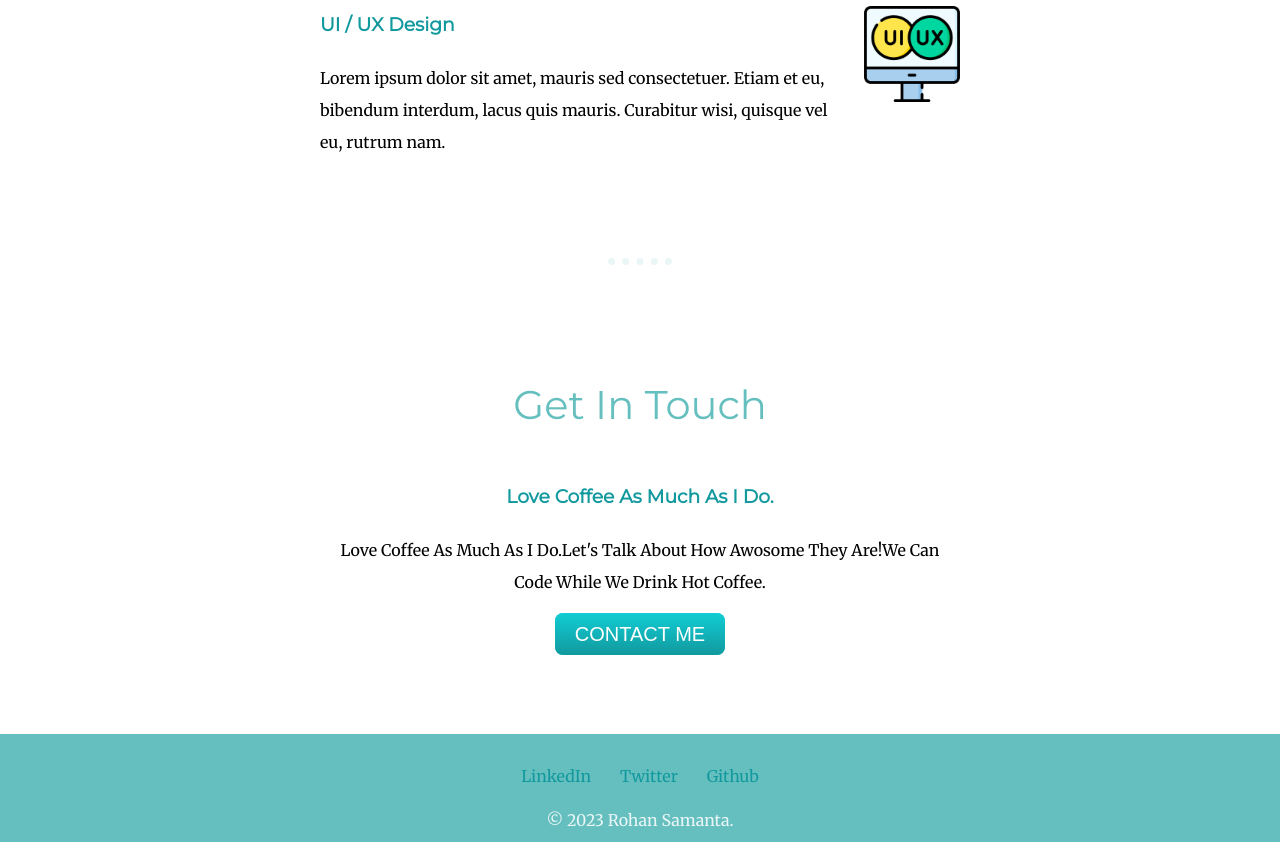
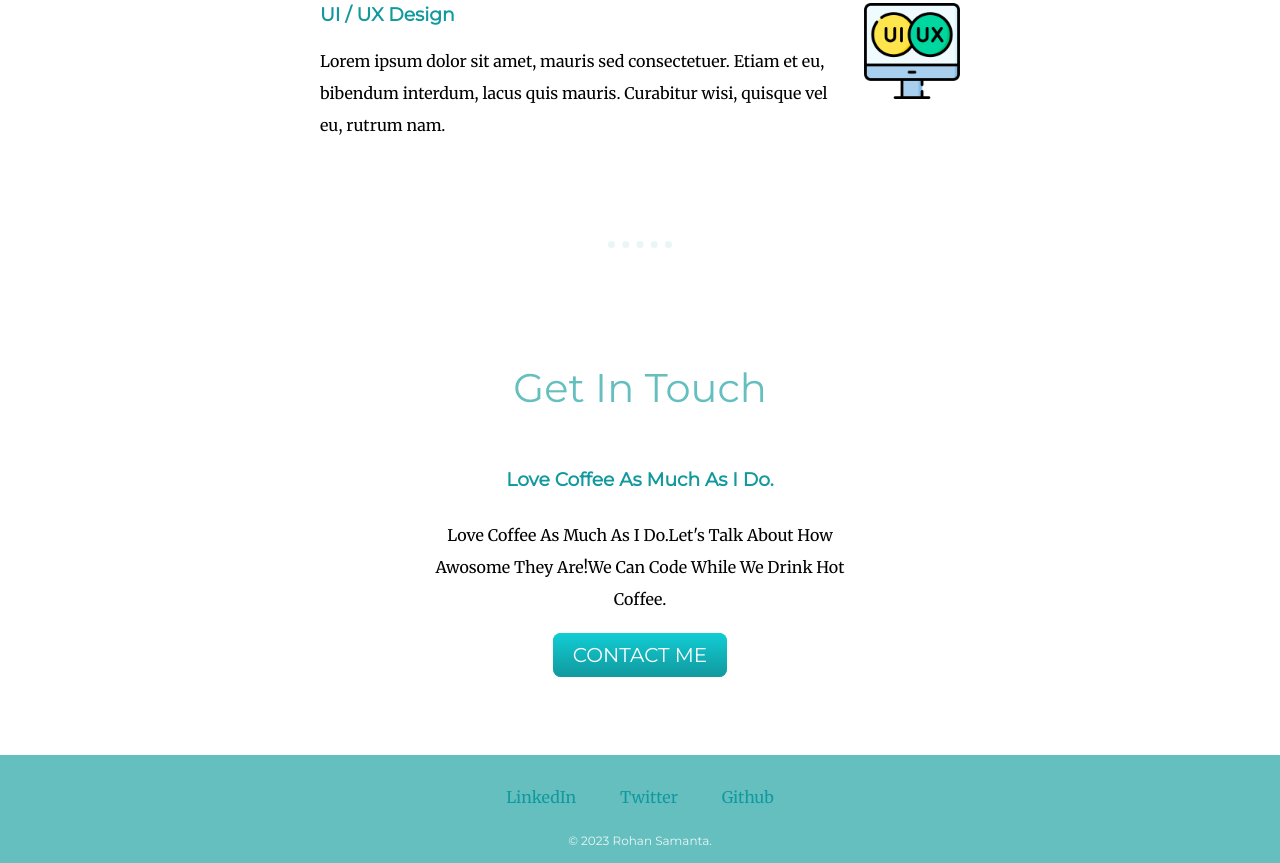
Before and after one commit to rohans2001/css-My-site, a plain HTML site: page index.html in a window 1280 px wide. Shown: the part 1579-2442 px from the top of the page. Before the commit the page ends 2421 px from the top, so only its background shows below. Drawn offline with Linux system fonts and the light colour scheme.

Commit message:
some style changes

```diff
--- a/css/styles.css
+++ b/css/styles.css
@@ -20,7 +20,7 @@ hr{
     border-color:#EAF6F6;
     border-width: 7px;
     width: 5%;
-    margin: 100px auto 100px auto;
+    margin: 100px auto;
 }
 
 h2{
@@ -36,6 +36,11 @@ h3{
     font-family: 'Montserrat', sans-serif;
 
 }
+
+p{
+    line-height: 2;
+}
+
 .top-contanier{
     background-color:#EAF6F6 ;
     position: relative;
@@ -64,8 +69,6 @@ h3{
     width: 50%;
     margin: 100px auto 100px auto;
     text-align: left;
-    line-height: 2;
-
 }
 
 .top-cloud{
@@ -101,18 +104,27 @@ h3{
     line-height: 2;
 }
 
+.contact-me-desc{
+    width: 70%;
+    margin:20px auto;
+}
+
 .footer-link{
     text-decoration: none;
     color: #11999E;
+    margin: 10px 20px;
 }
-.footer-link-twitter{
-    color: #11999E;
-    padding: 0 25px 0 25px;
+
+.footer-link:hover{
+    color: #EAF6F6;
 }
+
 
 .fotter-copyright-text{
     color: #EAF6F6;
     margin: 20px auto 0 auto;
+    font-family: 'Montserrat', sans-serif;
+    font-size: 0.75rem;
 }
 .btn {
     background: #11cdd4;
@@ -124,7 +136,7 @@ h3{
     -webkit-border-radius: 8;
     -moz-border-radius: 8;
     border-radius: 8px;
-    font-family: Arial;
+    font-family: 'Montserrat', sans-serif;
     color: #ffffff;
     font-size: 20px;
     padding: 10px 20px 10px 20px;
--- a/index.html
+++ b/index.html
@@ -46,7 +46,7 @@
         <div class="contact-me">
           <h2>Get In Touch</h2>
           <h3>Love Coffee As Much As I Do.</h3>
-          <p>Love Coffee As Much As I Do.Let's Talk About How Awosome They Are!We Can Code While We Drink Hot Coffee.</p>
+          <p class="contact-me-desc">Love Coffee As Much As I Do.Let's Talk About How Awosome They Are!We Can Code While We Drink Hot Coffee.</p>
           <a class="btn" href="mailto:rohansamanta2001@gmail.com">CONTACT ME</a>
         </div>
       </div>
```
